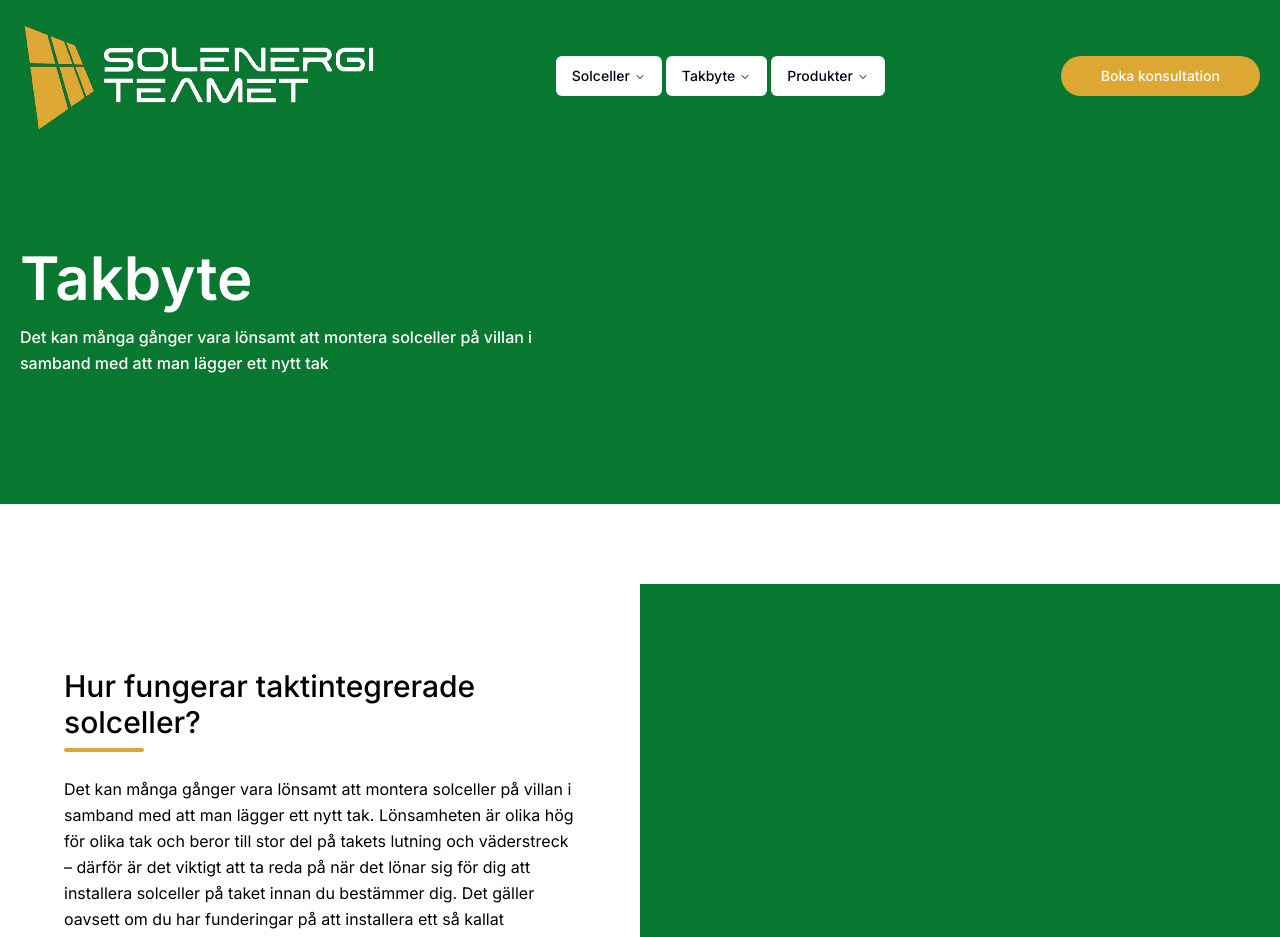
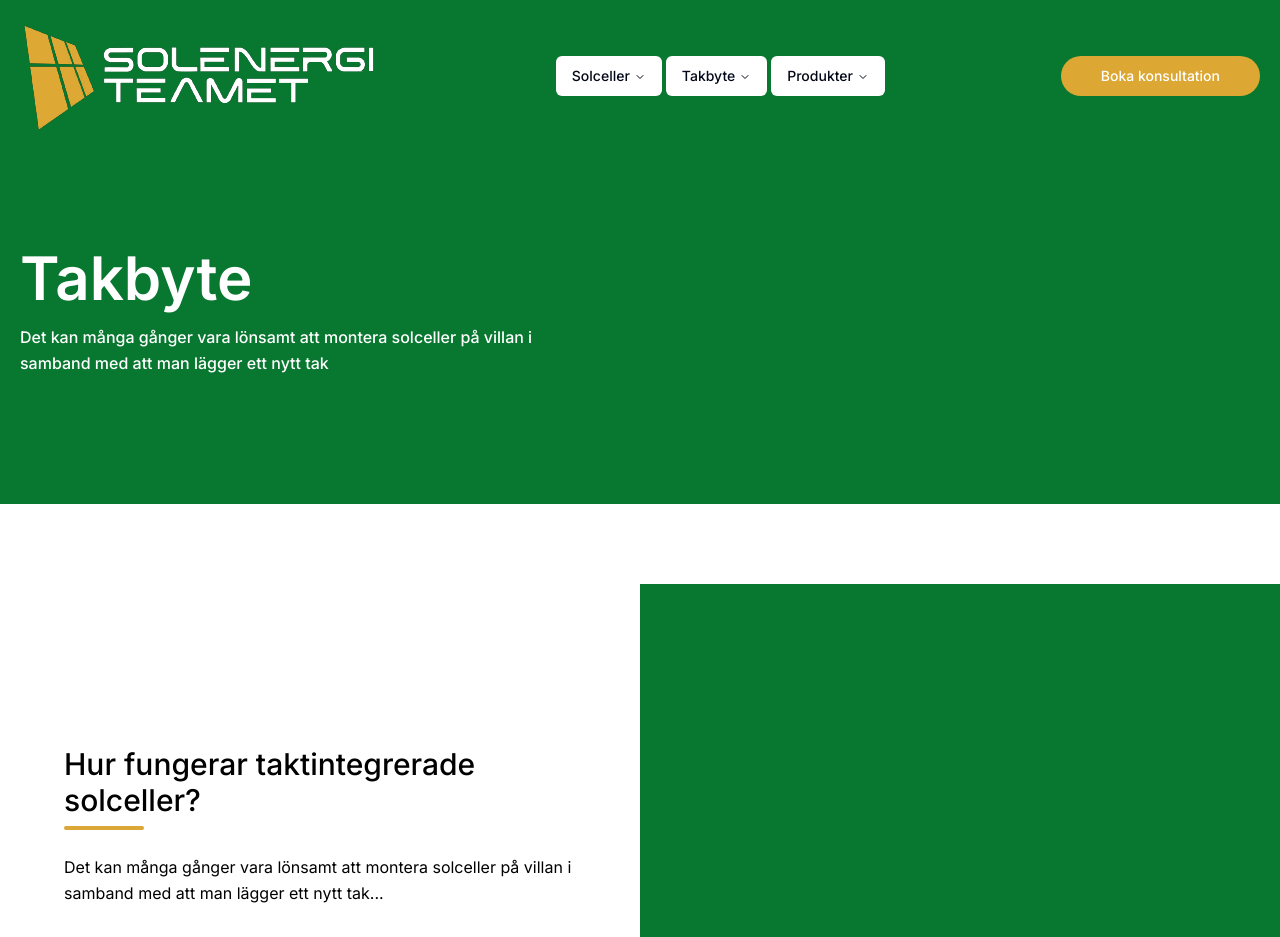
Before and after one commit to Jojaah12/solenergiteamet, a Next.js app: page /takbyte in a window 1280 px wide. Shown: the top 937 px of the page. Built offline with nearby package versions, Linux system fonts and the light colour scheme.

Commit message:
Constants file created, copy for hero and takbyte externalized and made immutible

```diff
--- a/app/takbyte/page.tsx
+++ b/app/takbyte/page.tsx
@@ -1,6 +1,6 @@
 import Image from "next/image";
-import { takbyteData } from "../../lib/data";
 import GridContainer from "@/components/GridContainer";
+import { TAKBYTEDATA } from "@/lib/constants";
 
 const Takbyte = () => {
   return (
@@ -29,17 +29,17 @@ const Takbyte = () => {
               className="mb-8 leading-relaxed font-medium lg:w-1/2 w-1/2 text-white"
               data-aos="fade-up"
             >
-              Det kan många gånger vara lönsamt att montera solceller
-              på villan i samband med att man lägger ett nytt tak
+              Det kan många gånger vara lönsamt att montera solceller på villan
+              i samband med att man lägger ett nytt tak
             </p>
             <div className="flex justify-center"></div>
           </div>
         </div>
       </div>
       <div className="sm:h-0 lg:h-20  bg-white"></div>
-      {takbyteData.map((article, index) => (
+      {TAKBYTEDATA.map((article, index) => (
         <div
-          key={article.id}
+          key={article.ID}
           className="grid grid-cols-1 lg:grid-cols-2 text-gray-600 bg-white body-font "
         >
           {index % 2 === 0 ? (
@@ -47,12 +47,12 @@ const Takbyte = () => {
               <GridContainer>
                 <div className="w-full lg:p-16 p-6">
                   <h1 className="sm:text-3xl text-2xl font-medium title-font mb-2 text-black">
-                    {article.blockTitle}
+                    {article.BLOCKTITLE}
                   </h1>
                   <div className="h-1 w-20 bg-[#DBA737] rounded"></div>
                   <div className="flex-column mt-6">
                     <p className="w-full leading-relaxed text-black mb-4">
-                      {article.blockText}
+                      {article.BLOCKTEXT}
                     </p>
                   </div>
                 </div>
@@ -61,7 +61,7 @@ const Takbyte = () => {
               <GridContainer>
                 <Image
                   className="object-cover"
-                  src={article.blockImage}
+                  src={article.BLOCKIMAGE}
                   alt="Takbyte"
                   fill
                 />
@@ -73,7 +73,7 @@ const Takbyte = () => {
               <GridContainer>
                 <Image
                   className="object-cover"
-                  src={article.blockImage}
+                  src={article.BLOCKIMAGE}
                   alt="Takbyte"
                   fill
                 />
@@ -82,12 +82,12 @@ const Takbyte = () => {
               <GridContainer>
                 <div className="w-full lg:p-16 p-6">
                   <h1 className="sm:text-3xl text-2xl font-medium title-font mb-2 text-black">
-                    {article.blockTitle}
+                    {article.BLOCKTITLE}
                   </h1>
                   <div className="h-1 w-20 bg-[#DBA737] rounded"></div>
                   <div className="flex-column mt-6">
                     <p className="w-full leading-relaxed text-black mb-4">
-                      {article.blockText}
+                      {article.BLOCKTEXT}
                     </p>
                   </div>
                 </div>
--- a/components/Hero.tsx
+++ b/components/Hero.tsx
@@ -1,5 +1,6 @@
 "use client";
-import { Button } from "./ui/button";
+
+import { HERODATA } from "@/lib/constants";
 
 const Hero = () => {
   return (
@@ -21,16 +22,13 @@ const Hero = () => {
             className="text-6xl lg:w-1/2 mb-4 font-semibold text-white"
             data-aos="fade-up"
           >
-            Solceller & Takbyte
+            {HERODATA.HEADING}
           </h1>
           <p
             className="mb-8 leading-relaxed font-medium lg:w-1/2 w-1/2 text-white"
             data-aos="fade-up"
           >
-            Vi är specialister på solcellslösningar och erbjuder en
-            helhetslösning för solel. Vår engagerade personal arbetar internt
-            för att säkerställa kontroll över hela processen. Du kan känna dig
-            trygg med att köpa din lösning av oss.
+            {HERODATA.SUBHEADING}
           </p>
         </div>
       </div>
--- /dev/null
+++ b/lib/constants.ts
@@ -0,0 +1,27 @@
+export const HERODATA: { HEADING: string; SUBHEADING: string } = Object.freeze({
+  HEADING: "Solceller & Takbyte",
+  SUBHEADING:
+    "Vi är specialister på solcellslösningar och erbjuder en helhetslösning för solel. Vår engagerade personal arbetar internt för att säkerställa kontroll över hela processen. Du kan känna dig trygg med att köpa din lösning av oss.",
+});
+
+export const TAKBYTEDATA: readonly {
+  readonly ID: number;
+  readonly BLOCKTITLE: string;
+  readonly BLOCKTEXT: string;
+  readonly BLOCKIMAGE: string;
+}[] = Object.freeze([
+  {
+    ID: 1,
+    BLOCKTITLE: "Hur fungerar taktintegrerade solceller?",
+    BLOCKTEXT:
+      "Det kan många gånger vara lönsamt att montera solceller på villan i samband med att man lägger ett nytt tak...",
+    BLOCKIMAGE: "/images/green.jpg",
+  },
+  {
+    ID: 2,
+    BLOCKTITLE: "Hur fungerar taktintegrerade solceller?",
+    BLOCKTEXT:
+      "Det kan många gånger vara lönsamt att montera solceller på villan i samband med att man lägger ett nytt tak...",
+    BLOCKIMAGE: "/images/green.jpg",
+  },
+]);
--- a/lib/data.ts
+++ /dev/null
@@ -1,24 +0,0 @@
-interface TakbyteData {
-  id: number;
-
-  blockTitle: string;
-  blockText: string;
-  blockImage: string;
-}
-
-export const takbyteData: TakbyteData[] = [
-  {
-    id: 1,
-    blockTitle: "Hur fungerar taktintegrerade solceller?",
-    blockText:
-      "Det kan många gånger vara lönsamt att montera solceller på villan i samband med att man lägger ett nytt tak. Lönsamheten är olika hög för olika tak och beror till stor del på takets lutning och väderstreck – därför är det viktigt att ta reda på när det lönar sig för dig att installera solceller på taket innan du bestämmer dig. Det gäller oavsett om du har funderingar på att installera ett så kallat solcellstak ett tak med integrerade solceller, eller traditionella utanpåliggande solpaneler.",
-    blockImage: "/images/green.jpg",
-  },
-  {
-    id: 2,
-    blockTitle: "Hur fungerar taktintegrerade solceller?",
-    blockText:
-      "Det kan många gånger vara lönsamt att montera solceller på villan i samband med att man lägger ett nytt tak. Lönsamheten är olika hög för olika tak och beror till stor del på takets lutning och väderstreck – därför är det viktigt att ta reda på när det lönar sig för dig att installera solceller på taket innan du bestämmer dig. Det gäller oavsett om du har funderingar på att installera ett så kallat solcellstak ett tak med integrerade solceller, eller traditionella utanpåliggande solpaneler.",
-    blockImage: "/images/green.jpg",
-  },
-];
```
